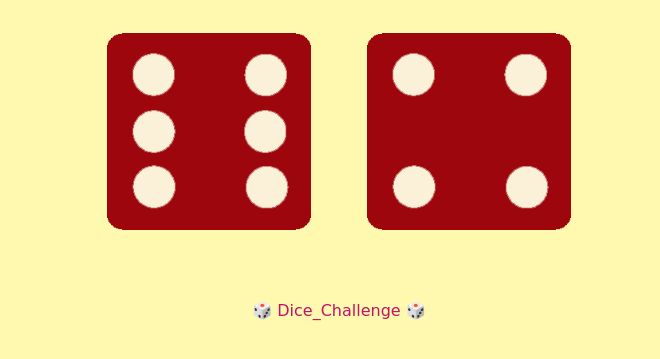
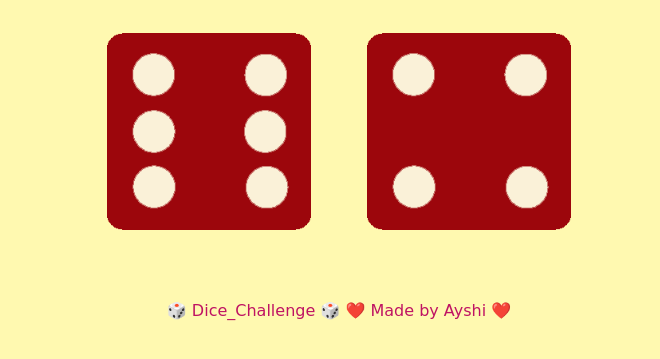
Before and after one commit to ayshi028/dice_challenge, a plain HTML site: page index.html in a window 1280 px wide. Shown: the part 249-608 px from the top of the page, without its empty margins (301-961 px from the left). Drawn offline with Linux system fonts and the light colour scheme.

Commit message:
Update index.html

```diff
--- a/index.html
+++ b/index.html
@@ -31,5 +31,6 @@
 
   <footer>
   🎲 Dice_Challenge 🎲
+  ❤️ Made by Ayshi ❤️
   </footer>
 </html>
```
